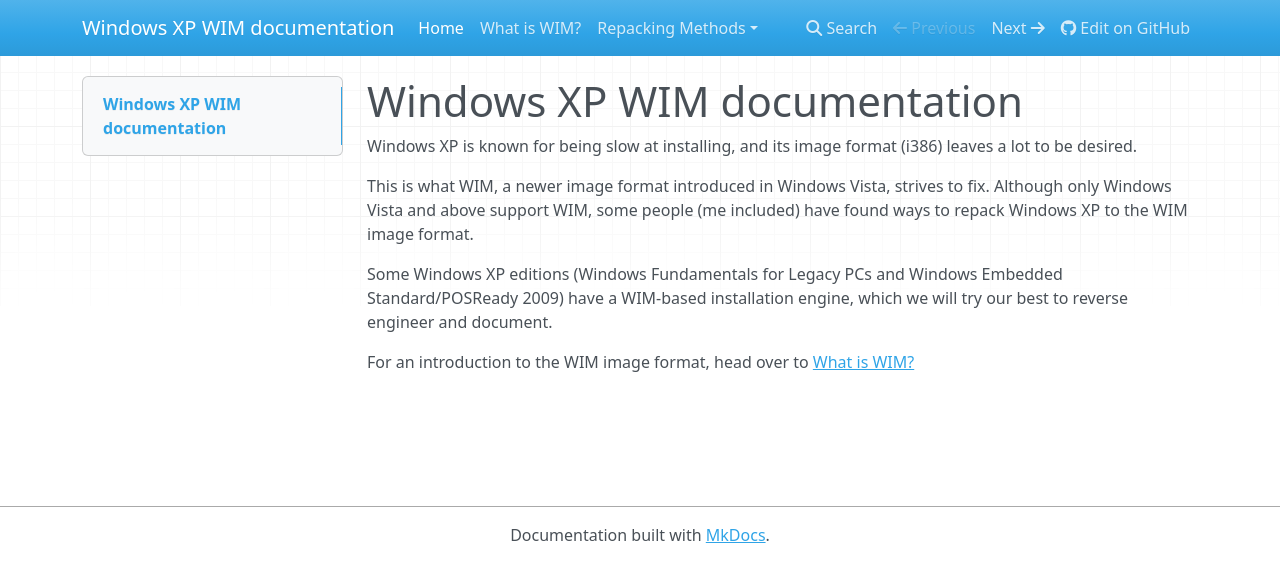
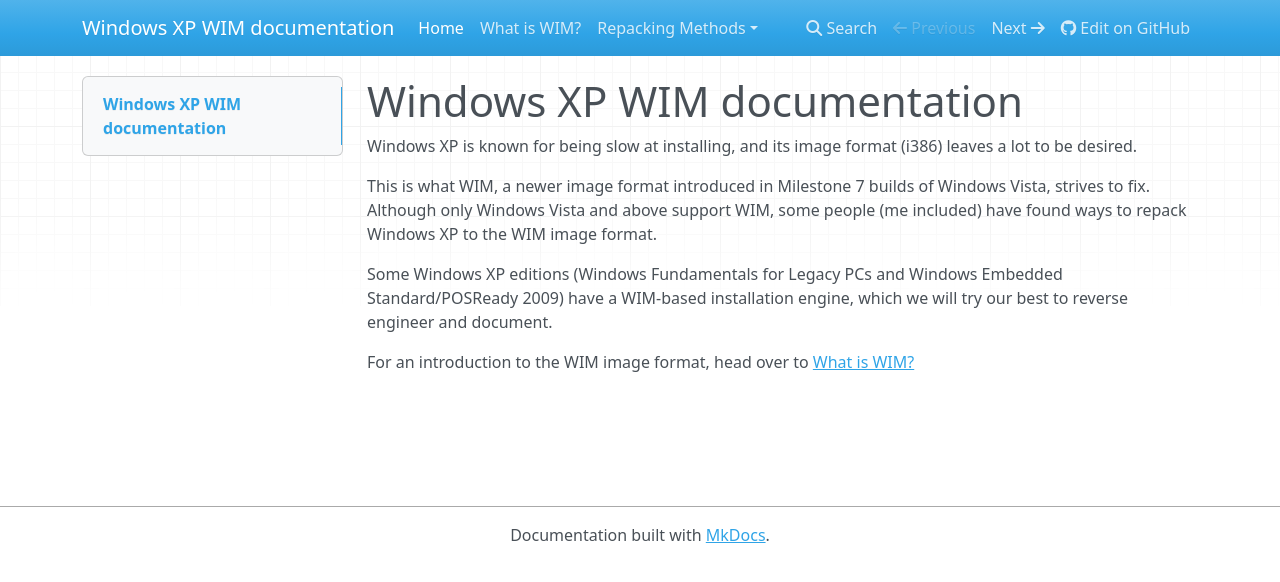
Before and after one commit to lesbiangpt/xpwim, an MkDocs documentation site: the page built from docs/index.md, in a window 1280 px wide. Shown: the top 582 px of the page. Built offline with MkDocs 1.6.1, drawn with Linux system fonts in a browser that asks for light colours; nearby versions of some CDN libraries.

Commit message:
Accuracy fixes (thank you Everytab for reporting)

```diff
--- a/docs/index.md
+++ b/docs/index.md
@@ -2,7 +2,7 @@
 
 Windows XP is known for being slow at installing, and its image format (i386) leaves a lot to be desired.
 
-This is what WIM, a newer image format introduced in Windows Vista, strives to fix. Although only Windows Vista and above support WIM, some people (me included) have found ways to repack Windows XP to the WIM image format.
+This is what WIM, a newer image format introduced in Milestone 7 builds of Windows Vista, strives to fix. Although only Windows Vista and above support WIM, some people (me included) have found ways to repack Windows XP to the WIM image format.
 
 Some Windows XP editions (Windows Fundamentals for Legacy PCs and Windows Embedded Standard/POSReady 2009) have a WIM-based installation engine, which we will try our best to reverse engineer and document.
 
```
Also changed, not shown: docs/wim-intro.md (+1 -1 lines).
